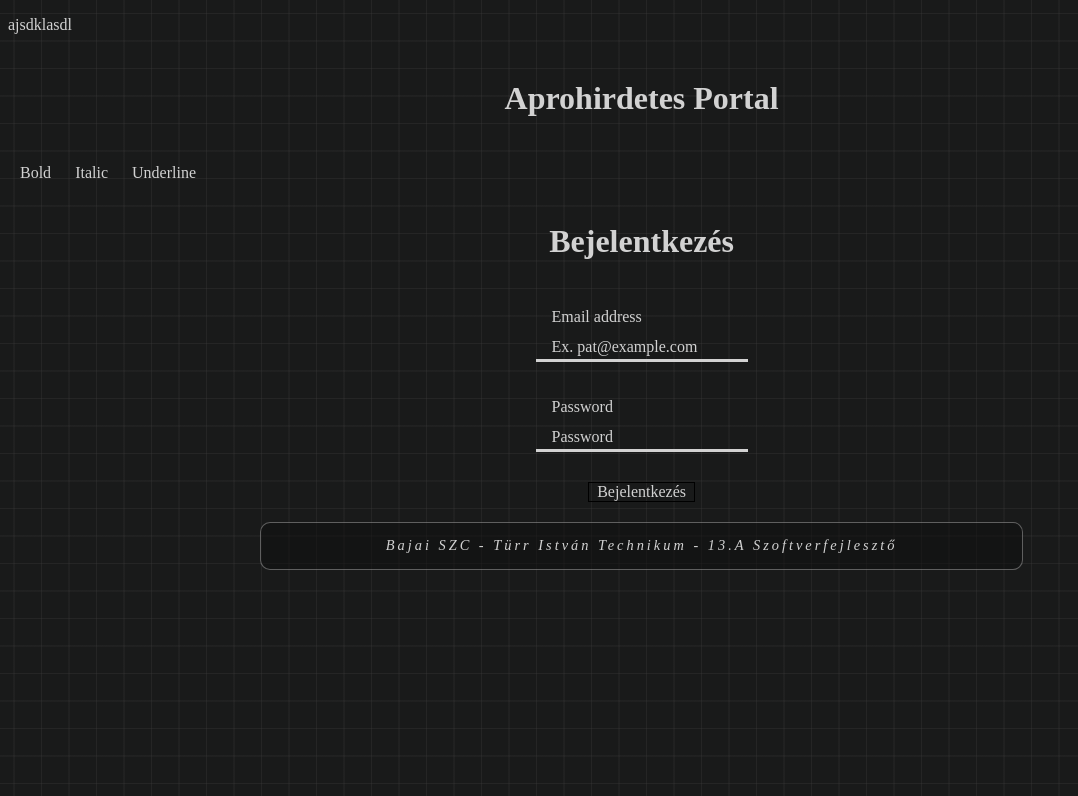
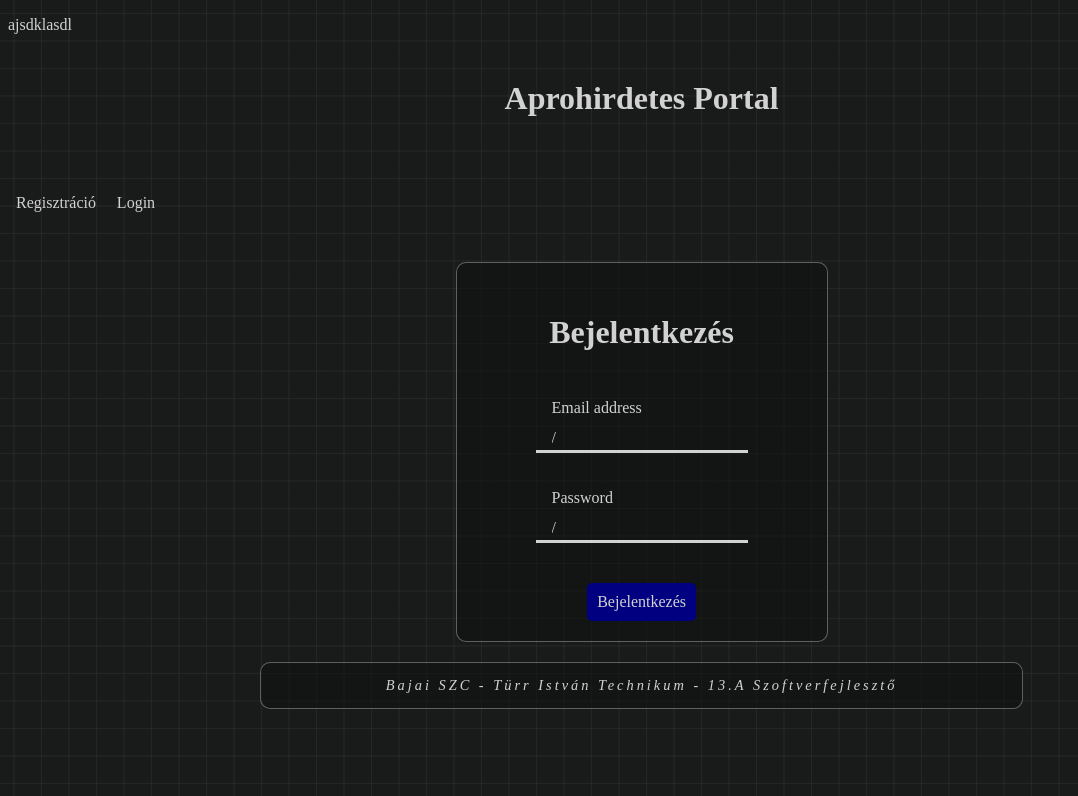
Before and after one commit to dudaslevente/AprohirdetesPortal, an Angular app in the folder Public/: page /login in a window 1280 px wide. Shown: the top 796 px of the page, without its empty margins (0-1078 px from the left). Built offline with nearby package versions, Linux system fonts and the light colour scheme.

Commit message:
Javítások és menu

```diff
--- a/Public/src/app/components/login/login.component.html
+++ b/Public/src/app/components/login/login.component.html
@@ -1,14 +1,16 @@
+<div class="login">
     <form class="example-form">
         <h1>Bejelentkezés</h1>
         <mat-form-field class="example-full-width">
             <label>Email address</label>
-        <input type="email" id="email" name="email" matInput [(ngModel)]="email" placeholder="Ex. pat@example.com" autocomplete="email">
+            <input type="email" id="email" name="email" matInput [(ngModel)]="email" placeholder="/" autocomplete="email">
         </mat-form-field>
         <br>
         <mat-form-field class="example-full-width">
             <label>Password</label>
-        <input type="password" id="password" name="password" matInput [(ngModel)]="password" placeholder="Password" autocomplete="new-password">
+            <input type="password" id="password" name="password" matInput [(ngModel)]="password" placeholder="/" autocomplete="new-password">
         </mat-form-field>
         <br>
         <button mat-button (click)="login()">Bejelentkezés</button>
     </form>
+</div>
--- a/Public/src/app/components/login/login.component.scss
+++ b/Public/src/app/components/login/login.component.scss
@@ -13,9 +13,24 @@
 }
 
 button{
-    border: 1px solid black;
+  padding: 10px;
+  margin:10px;
+  border-radius: 5px;
+  background-color: navy;
+  //border: 1px solid black;
 }
 
 h1{
   padding: 20px;
 }
+
+
+.login{
+  border: 1px solid rgba(210, 210, 210, 0.40);
+  color: rgb(210, 210, 210);
+  padding: 10px;
+  border-radius: 10px;
+  margin: auto;
+  width: 350px;
+  background-color:  rgba(15, 15, 15, 0.5)
+}
--- a/Public/src/app/components/navbar/navbar.component.html
+++ b/Public/src/app/components/navbar/navbar.component.html
@@ -1,19 +1,6 @@
-<!--
-  <button [matMenuTriggerFor]="menu">Menu</button>
-  <mat-menu #menu="matMenu">
-    <div class="horizontal-menu-items">
-      <button mat-menu-item>
-        <label>Regisztráció</label>
-      </button>
-      <button mat-menu-item>
-        <label>Bejelentkezés</label>
-      </button>
-    </div>
-  </mat-menu>
--->
-
-<mat-button-toggle-group name="fontStyle">
-  <mat-button-toggle>Bold</mat-button-toggle>
-  <mat-button-toggle>Italic</mat-button-toggle>
-  <mat-button-toggle>Underline</mat-button-toggle>
-</mat-button-toggle-group>
+<nav class="navbar">
+  <div class="buttonDiv">
+    <button mat-button onclick="window.location.href='/'">Regisztráció</button>
+    <button mat-button onclick="window.location.href='/login'">Login</button>
+  </div>
+</nav>
--- a/Public/src/app/components/navbar/navbar.component.scss
+++ b/Public/src/app/components/navbar/navbar.component.scss
@@ -1,10 +1,4 @@
-.horizontal-menu-items {
-    display: flex;
-    gap: 10px;
-    padding: 0;
-  }
-
-  .horizontal-menu-items mat-menu-item {
-    margin: 0;
-    padding: 10px 20px;
-  }
+.buttonDiv{
+  margin-top: 50px;
+  margin-bottom: 50px;
+}
--- a/Public/src/app/components/register/register.component.html
+++ b/Public/src/app/components/register/register.component.html
@@ -20,7 +20,7 @@
     </mat-form-field>
     <br>
     <button mat-button (click)="registration()">Regisztráció</button>
-    <button mat-button >Login</button>
+    <button mat-button onclick="window.location.href='/login'">Login</button>
 </form>
 
 
```
Also changed, not shown: Public/src/app/components/navbar/navbar.component.ts (+4 -4 lines). Lines whose indentation alone changed are shown as unchanged.
